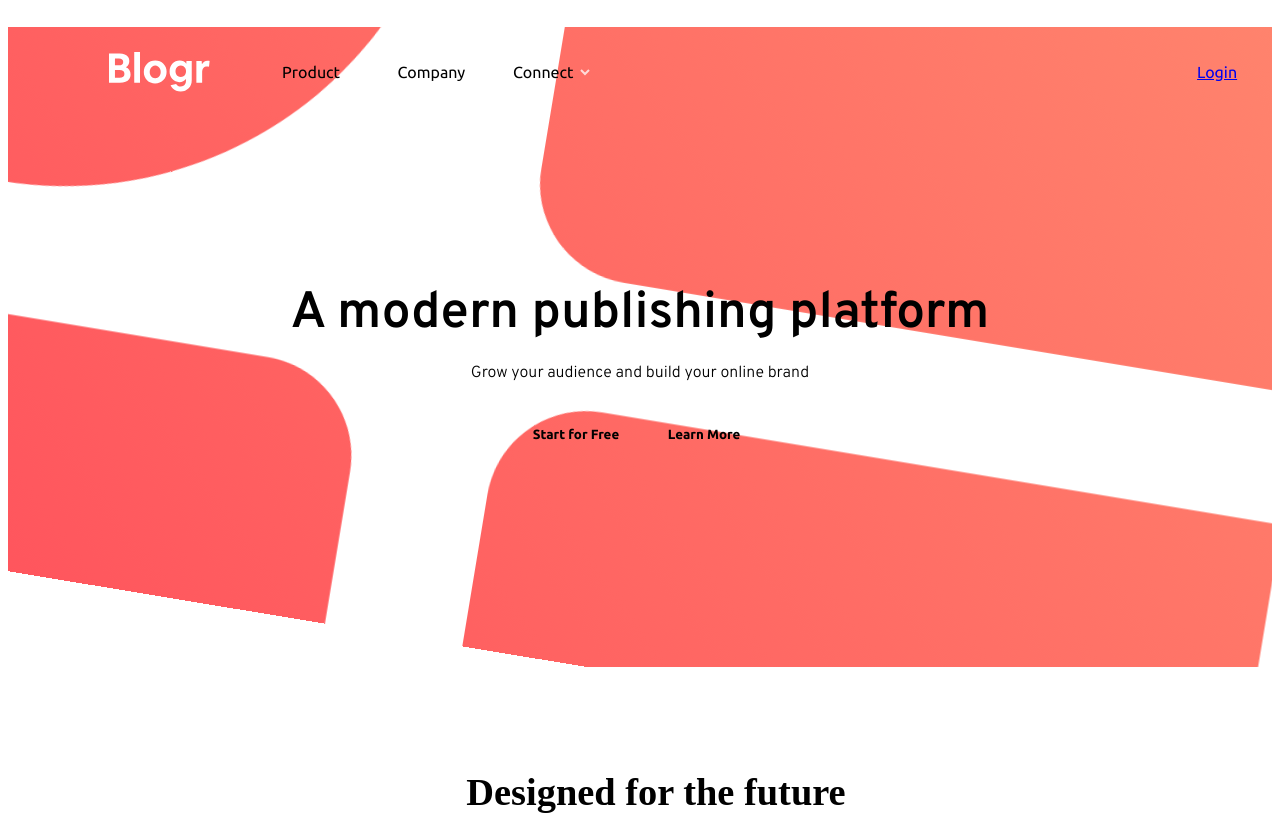
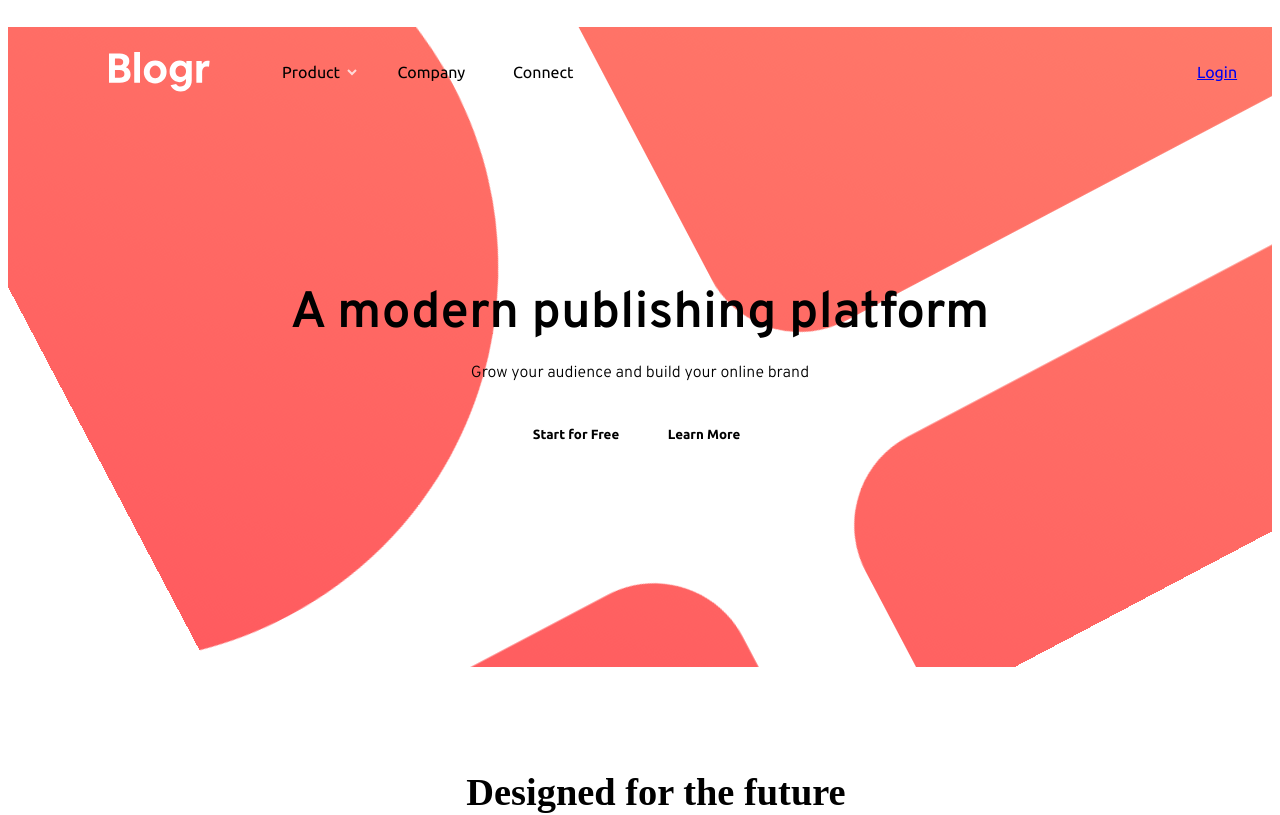
Before and after one commit to DanteBenicio/blogr-landing-page-react, a React (Vite) app: page / in a window 1280 px wide. Shown: the top 815 px of the page. Built offline with nearby package versions, Linux system fonts and the light colour scheme; the HTML template or start-up script is replaced by a standard one.

Commit message:
changed animation time

```diff
--- a/src/components/SectionHero/styles.scss
+++ b/src/components/SectionHero/styles.scss
@@ -34,7 +34,7 @@
     width: auto;
     display: grid;
     place-items: center;
-    animation: rotateSVG 30s linear infinite;
+    animation: rotateSVG 60s linear infinite;
     z-index: 1;
 
     > path {
```
